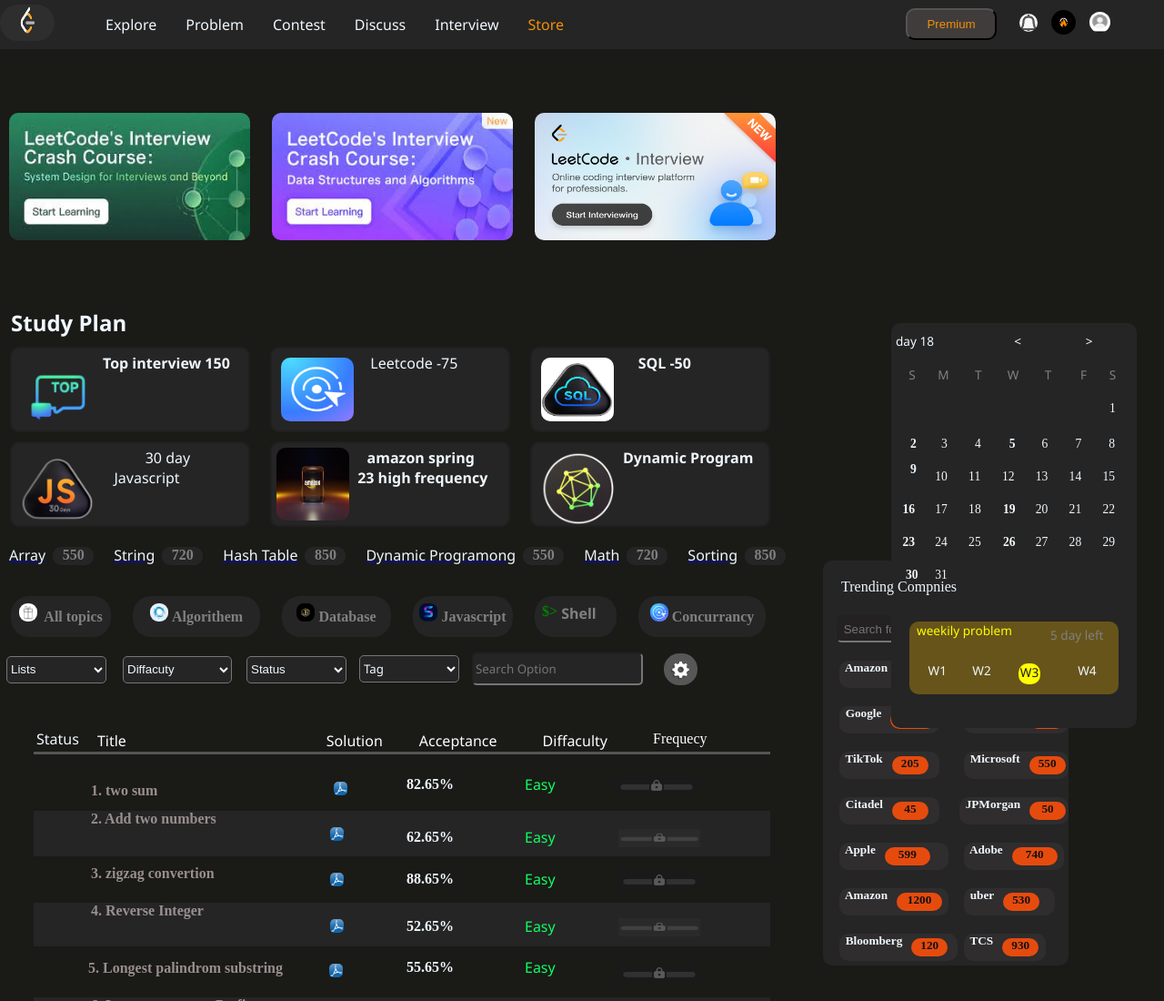
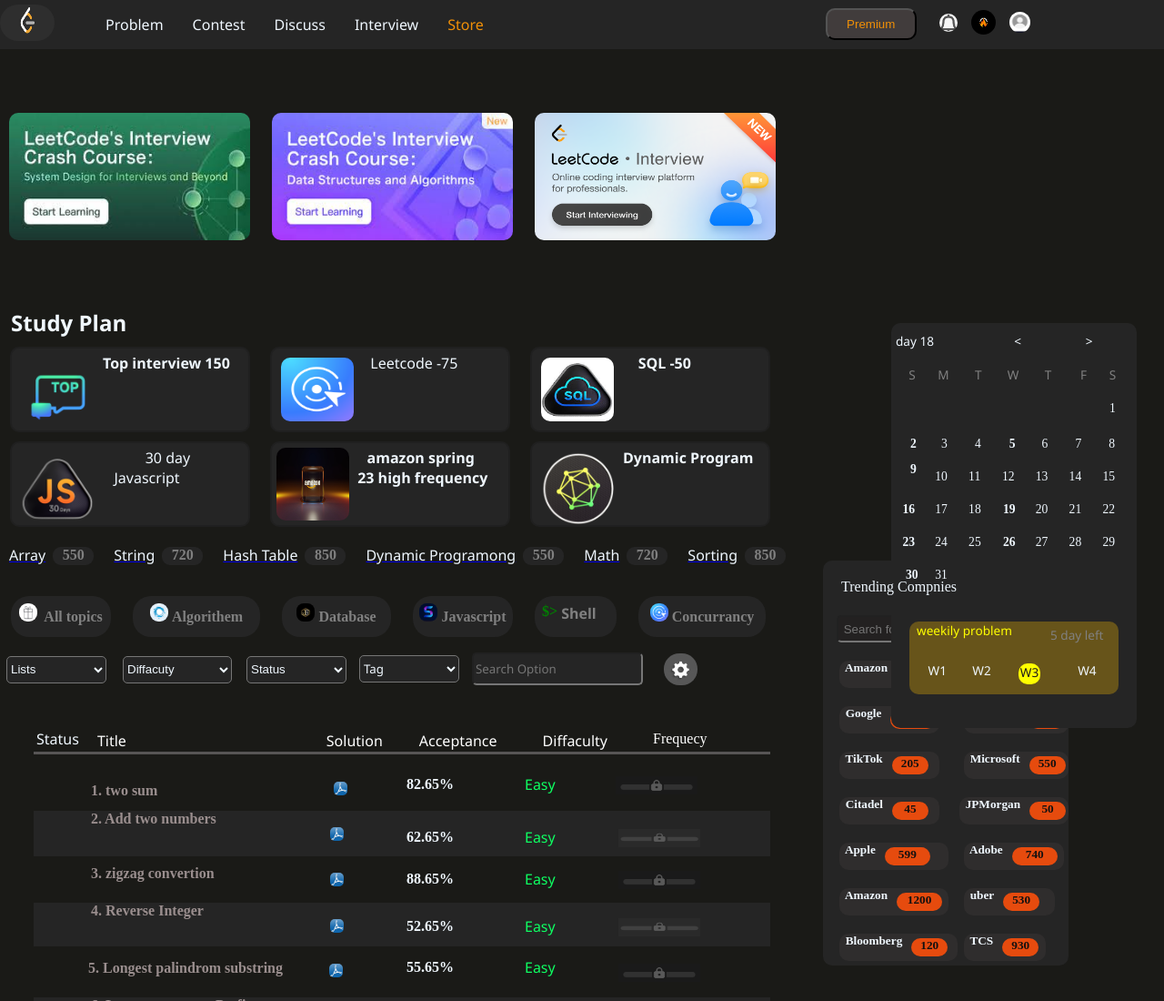
Before and after one commit to Jaiswar54321/Leetcodeclone, a plain HTML site: page index.html in a window 1280 px wide. Shown: the top 1100 px of the page at 91% size. Drawn offline with Linux system fonts and the light colour scheme.

Commit message:
Update index.html

```diff
--- a/index.html
+++ b/index.html
@@ -19,7 +19,7 @@
         </div>
 
     <ul>
-        <li class="item"> <a href="#home" style=" text-decoration: none; color: aliceblue;">Explore</a></li>
+<!--         <li class="item"> <a href="#home" style=" text-decoration: none; color: aliceblue;">Explore</a></li> -->
         <li class="item"><a href="#services4" style=" text-decoration: none; color: aliceblue;">Problem </a></li>
         <li class="item"><a href="#study" style=" text-decoration: none; color: aliceblue;"> Contest </a></li>
         <li class="item"><a href="#problem" style=" text-decoration: none; color: aliceblue;"> Discuss</a></li>
```
